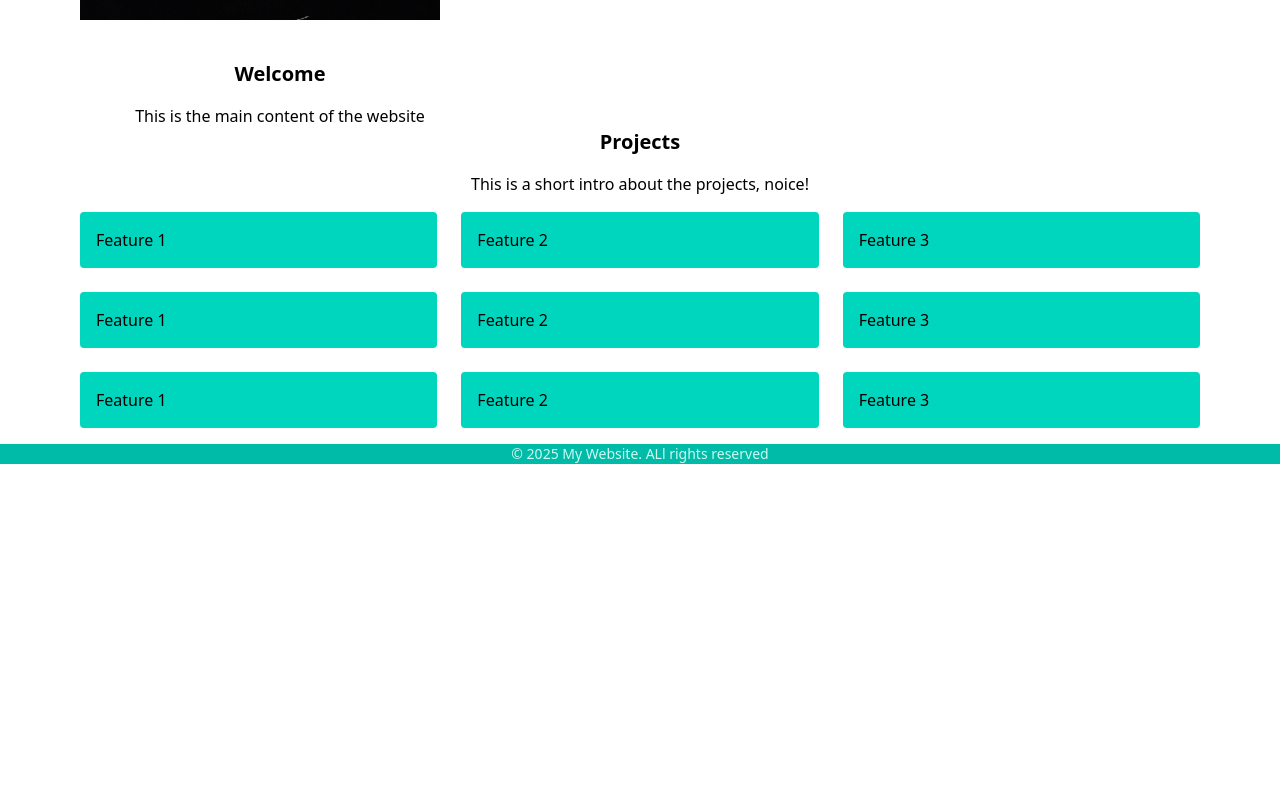
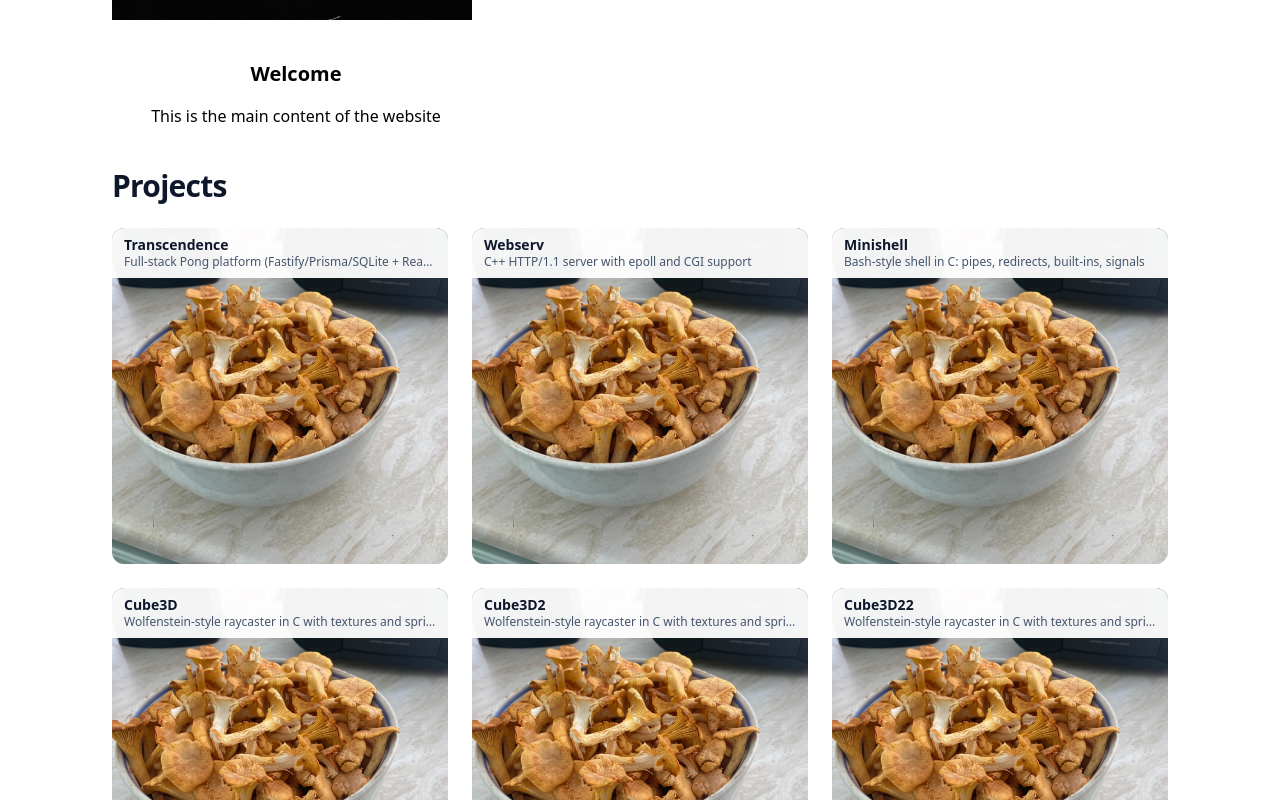
Before and after one commit to Welhox/portfolio-page, a React (Vite) app: page / in a window 1280 px wide. Shown: the part 600-1400 px from the top of the page. Before the commit the page ends 1064 px from the top, so only its background shows below. Built offline with nearby package versions, Linux system fonts and the light colour scheme.

Commit message:
now getting the project information correctly

```diff
--- a/src/App.tsx
+++ b/src/App.tsx
@@ -2,13 +2,16 @@ import React from 'react';
 // import { Navigation } from './components/Navigation';
 import { Header } from './components/Header';
 import me from './assets/Me.jpg';
+import { projects } from './data/projects';
+import { ProjectsGrid } from './components/ProjectMain';
 
 function App() {
 
   return (
-    <>
+  <>
+  <Header />
+  <main className="mx-auto w-full max-w-[1500px] px-4 sm:px-6 lg:px-8">
     <div className="bg-background min-h-screen flex flex-col">
-  <Header />
   <div  className="space-y-8 flex-grow grid sm:grid-cols-1 md:grid-cols-2 gap-40">
     <section className="text-center">
       <div>
@@ -21,27 +24,19 @@ function App() {
     </section>
   </div>
   <div>
-    <section>
-      <h2 className="text-xl font-semibold mb-4 text-center"> Projects</h2>
-      <div className="text-center mb-4">
-        This is a short intro about the projects, noice!
-      </div>
-      <div className="grid sm:grid-cols-2 md:grid-cols-3 gap-6 px-20">
-        <div className="bg-teal-400 p-4 rounded hover:bg-teal-400/80 hover:text-teal-100 hover:shadow-lg"> Feature 1 </div>
-        <div className="bg-teal-400 p-4 rounded hover:bg-teal-400/80 hover:text-teal-100"> Feature 2 </div>
-        <div className="bg-teal-400 p-4 rounded hover:bg-teal-400/80 hover:text-teal-100"> Feature 3 </div>
-        <div className="bg-teal-400 p-4 rounded hover:bg-teal-400/80 hover:text-teal-100"> Feature 1 </div>
-        <div className="bg-teal-400 p-4 rounded hover:bg-teal-400/80 hover:text-teal-100"> Feature 2 </div>
-        <div className="bg-teal-400 p-4 rounded hover:bg-teal-400/80 hover:text-teal-100"> Feature 3 </div>
-        <div className="bg-teal-400 p-4 rounded hover:bg-teal-400/80 hover:text-teal-100"> Feature 1 </div>
-        <div className="bg-teal-400 p-4 rounded hover:bg-teal-400/80 hover:text-teal-100"> Feature 2 </div>
-        <div className="bg-teal-400 p-4 rounded hover:bg-teal-400/80 hover:text-teal-100"> Feature 3 </div>
+    <section className="mt-10">
+      <h2 className="px-6 md:px-20 text-2xl md:text-3xl font-bold tracking-tight text-slate-900 dark:text-slate-100">
+      Projects
+      </h2>
+      <div className="mt-6">
+        <ProjectsGrid items={projects} />
       </div>
     </section>
     </div>
-  <div className="bg-teal-500 text-center text-sm text-teal-100 mt-4"> &copy; 2025 My Website. ALl rights reserved </div>
 
 </div>
+  </main>
+  <div className="bg-primary text-center text-sm text-secondary mt-4"> &copy; 2025 My Website. ALl rights reserved </div>
   </>
   )
 }
--- /dev/null
+++ b/src/components/ProjectMain.tsx
@@ -0,0 +1,93 @@
+// =============================
+// File: src/components/ProjectsGrid.tsx (simple version)
+// Description: Minimal cards — image with a solid header bar (white in light, black in dark).
+// Entire card is a link to the GitHub repo.
+// =============================
+import React from "react";
+import type { Project } from "../types/project";
+
+export function ProjectsGrid({ items }: { items: Project[] }) {
+  return (
+    <div className="grid gap-6 px-6 md:px-20 grid-cols-[repeat(auto-fit,minmax(320px,1fr))]">
+      {items.map((p) => (
+        <a
+          key={p.id}
+          href={p.repoUrl}
+          target="_blank"
+          rel="noreferrer noopener"
+          className="group relative block aspect-square overflow-hidden rounded-xl ..."
+
+          aria-label={`${p.name} – open GitHub repository`}
+        >
+          {/* Image fills tile without changing tile size */}
+          <img
+            src={p.image}
+            alt={p.name}
+            loading="lazy"
+            className="absolute inset-0 h-full w-full object-cover"
+          />
+
+          {/* Solid header bar, always visible */}
+          <div className="absolute inset-x-0 top-0 z-10 bg-white/95 text-slate-900 dark:bg-black/95 dark:text-slate-100">
+            <div className="px-3 py-2">
+              <h3 className="text-sm font-semibold leading-tight truncate">{p.name}</h3>
+              <p className="text-xs text-slate-600 dark:text-slate-300 truncate">{p.info}</p>
+            </div>
+          </div>
+        </a>
+      ))}
+    </div>
+  );
+}
+
+// =============================
+// File: src/data/projects.ts (simple data)
+// =============================
+
+
+
+// // =============================
+// // File: src/components/ProjectsGrid.tsx (simple version)
+// // Description: Minimal cards — image with a solid header bar (white in light, black in dark).
+// // Entire card is a link to the GitHub repo.
+// // =============================
+// import React from "react";
+// import projects from "../data/projects.ts"
+
+// export function ProjectsGrid({ items }: { items: Project[] }) {
+//   return (
+//     <div
+//       className="grid gap-6 px-6 md:px-20 [grid-template-columns:repeat(auto-fit,minmax(320px,1fr))]"
+//     >
+//       {items.map((p) => (
+//         <a
+//           key={p.id}
+//           href={p.repoUrl}
+//           target="_blank"
+//           rel="noreferrer noopener"
+//           className="group relative block overflow-hidden rounded-xl border border-slate-200 dark:border-slate-800 focus:outline-none focus-visible:ring-2 focus-visible:ring-teal-400"
+//           aria-label={`${p.name} – open GitHub repository`}
+//           style={{ height: 280 }}
+//         >
+//           {/* Image area stays uniform via fixed tile height + aspect handling */}
+//           <div className="absolute inset-0">
+//             <img
+//               src={p.image}
+//               alt={p.name}
+//               loading="lazy"
+//               className="h-full w-full object-cover"
+//             />
+//           </div>
+
+//           {/* Fixed header bar on top of the image */}
+//           <div className="absolute inset-x-0 top-0 z-10 bg-white text-slate-900 dark:bg-black dark:text-slate-100/95 bg-opacity-95">
+//             <div className="px-3 py-2">
+//               <h3 className="text-sm font-semibold leading-tight truncate">{p.name}</h3>
+//               <p className="text-xs text-slate-600 dark:text-slate-300 line-clamp-2">{p.info}</p>
+//             </div>
+//           </div>
+//         </a>
+//       ))}
+//     </div>
+//   );
+// }
--- a/src/data/projects.ts
+++ b/src/data/projects.ts
@@ -1,43 +1,67 @@
-
-import type { Project } from "../types/Project.ts";
+import type { Project } from "../types/project";
 
 export const projects: Project[] = [
   {
     id: "transcendence",
     name: "Transcendence",
-        description:
-        "Full‑stack Pong platform: Fastify + Prisma/SQLite backend, React/TS frontend, Nginx reverse proxy, Docker Compose. Features JWT auth, MFA via OTP, tournaments, accessibility, i18n.",
-        // image: "/assets/projects/transcendence.jpg",
-        image: "/assets/me.jpg",
-        repoUrl: "https://github.com/clundber/Transcendence", // update if different
-        websiteUrl: undefined,
-        tags: ["Fastify", "Prisma", "SQLite", "React", "TypeScript", "Docker", "Nginx"],
+    info: "Full‑stack Pong platform (Fastify/Prisma/SQLite + React/TS, JWT + OTP MFA)",
+    image: "../src/assets/MyPlaceholder.jpg",
+    repoUrl: "https://github.com/clundber/Transcendence",
   },
   {
     id: "webserv",
     name: "Webserv",
-        description:
-        "HTTP/1.1 server in C++ with epoll, CGI support, config parsing, static file serving, and robust error handling.",
-        image: "/assets/projects/webserv.jpg",
+    info: "C++ HTTP/1.1 server with epoll and CGI support",
+    image: "../src/assets/MyPlaceholder.jpg",
     repoUrl: "https://github.com/clundber/Webserv",
-        tags: ["C++", "HTTP/1.1", "CGI", "epoll"],
   },
   {
     id: "minishell",
     name: "Minishell",
-        description:
-        "Bash‑style shell in C: parsing, pipes, redirections, built‑ins, environment handling, signals.",
-        image: "/assets/projects/minishell.jpg",
+    info: "Bash‑style shell in C: pipes, redirects, built‑ins, signals",
+    image: "../src/assets/MyPlaceholder.jpg",
     repoUrl: "https://github.com/clundber/Minishell",
-        tags: ["C", "Shell", "Parsing"],
   },
   {
     id: "cube3d",
     name: "Cube3D",
-        description:
-        "Raycaster inspired by Wolfenstein 3D: textures, minimap, collision, sprites. Built with C and MLX.",
-        image: "/assets/projects/cube3d.jpg",
+    info: "Wolfenstein‑style raycaster in C with textures and sprites",
+    image: "../src/assets/MyPlaceholder.jpg",
     repoUrl: "https://github.com/clundber/Cub3D",
-        tags: ["C", "Graphics", "Raycaster"],
+  },
+    {
+    id: "cube3d2",
+    name: "Cube3D2",
+    info: "Wolfenstein‑style raycaster in C with textures and sprites",
+    image: "../src/assets/MyPlaceholder.jpg",
+    repoUrl: "https://github.com/clundber/Cub3D",
+  },
+    {
+    id: "cube3d22",
+    name: "Cube3D22",
+    info: "Wolfenstein‑style raycaster in C with textures and sprites",
+    image: "../src/assets/MyPlaceholder.jpg",
+    repoUrl: "https://github.com/clundber/Cub3D",
+  },
+    {
+    id: "cube3d3",
+    name: "Cube3D3",
+    info: "Wolfenstein‑style raycaster in C with textures and sprites",
+    image: "../src/assets/MyPlaceholder.jpg",
+    repoUrl: "https://github.com/clundber/Cub3D",
+  },
+    {
+    id: "cube3d24",
+    name: "Cube3D24",
+    info: "Wolfenstein‑style raycaster in C with textures and sprites",
+    image: "../src/assets/MyPlaceholder.jpg",
+    repoUrl: "https://github.com/clundber/Cub3D",
+  },
+    {
+    id: "cube3d225",
+    name: "Cube3D225",
+    info: "Wolfenstein‑style raycaster in C with textures and sprites",
+    image: "../src/assets/MyPlaceholder.jpg",
+    repoUrl: "https://github.com/clundber/Cub3D",
   },
 ];
--- /dev/null
+++ b/src/types/project.ts
@@ -0,0 +1,8 @@
+
+export type Project = {
+  id: string;
+  name: string;
+  info: string; // short line shown in the header bar
+  image: string; // public path or imported asset
+  repoUrl: string; // card links here
+};
```
Also changed, not shown: src/types/Project.ts (deleted, +0 -10 lines), src/assets/MyPlaceholder.jpg (added). Lines whose indentation alone changed are shown as unchanged.
